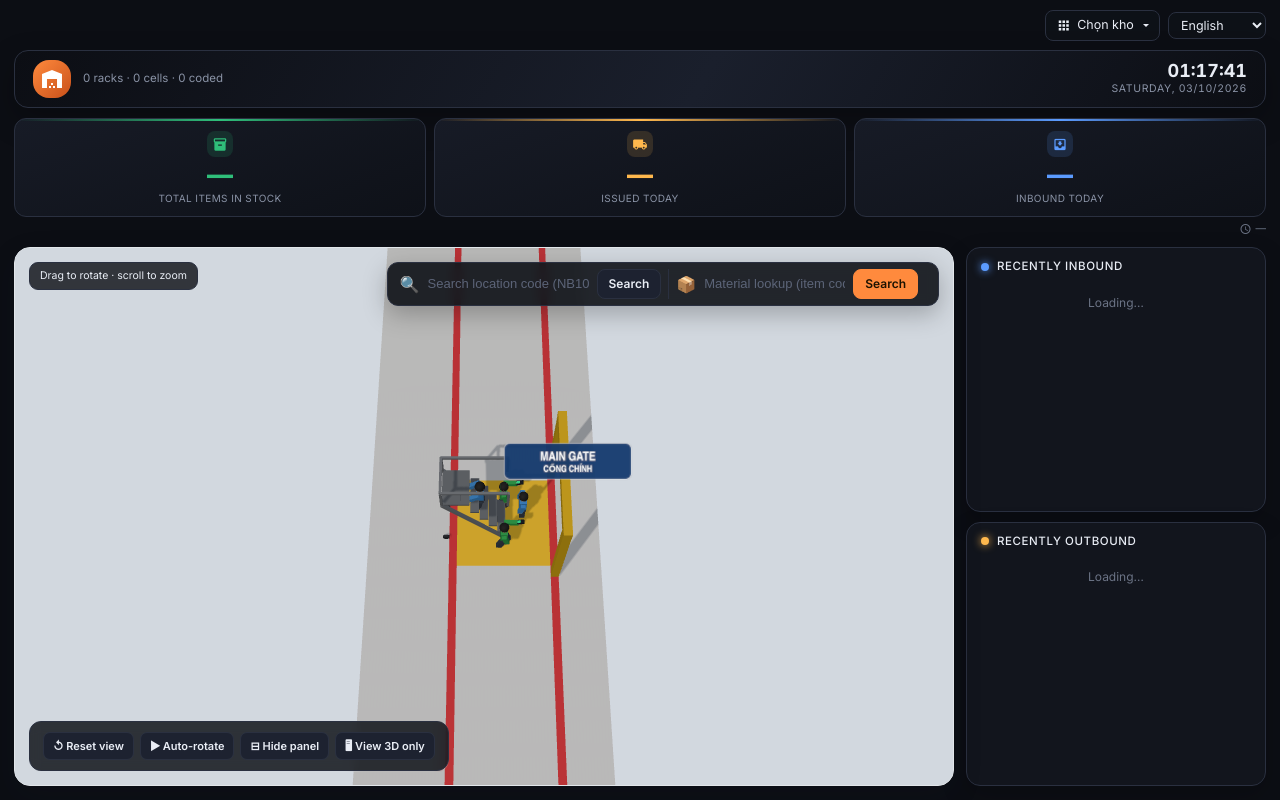
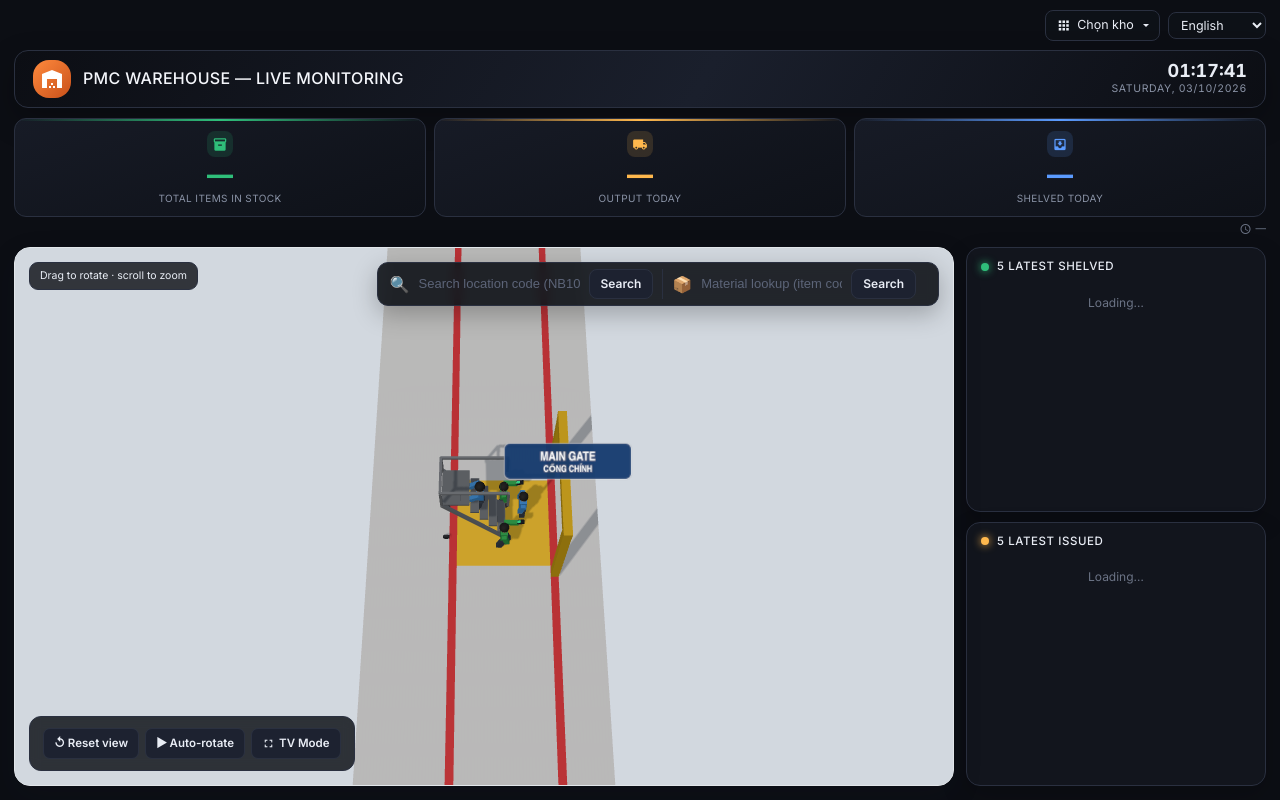
Before and after one commit to Mynhchuong/PMC_WH, an ASP.NET Core app: template 3DWarehouse/Views/Warehouse/GenericMap.cshtml in a window 1280 px wide. Run offline with ASP.NET Core 8, Linux system fonts and the light colour scheme; the template is opened without the code that fills it, so the values that code supplies are empty; some libraries are stand-ins or nearby versions.

Commit message:
refactor: Update warehouse dashboard functionality and improve UI elements

```diff
--- a/3DWarehouse/Controllers/WarehouseController.cs
+++ b/3DWarehouse/Controllers/WarehouseController.cs
@@ -146,7 +146,7 @@ public class WarehouseController : Controller
                         FROM MES.MTL_BAR_BARCODE@inf_m_e
                        WHERE I_STATUS = 'Y'
                        ORDER BY CREATE_DATE DESC
-                  ) WHERE ROWNUM <= 8");
+                  ) WHERE ROWNUM <= 5");
 
             // Xuất kho hôm nay — bảng MTL_BAR_SCANNING chỉ ghi lượt quét in/out (I_STATUS='O' = quét
             // ra), KHÔNG có thông tin lên kệ. D_GATHER lưu chuỗi 'YYYYMMDDHH24MISS' (giống kiểu
@@ -173,7 +173,7 @@ public class WarehouseController : Controller
                                             AND TO_CHAR(SYSDATE, 'YYYYMMDD') || '235959'
                          AND A.I_STATUS = 'O'
                        ORDER BY A.D_GATHER DESC
-                  ) WHERE ROWNUM <= 8");
+                  ) WHERE ROWNUM <= 5");
 
             return Json(new GenericDashboardDto
             {
--- a/3DWarehouse/Views/Warehouse/GenericMap.cshtml
+++ b/3DWarehouse/Views/Warehouse/GenericMap.cshtml
@@ -9,8 +9,6 @@
 
 @section Styles {
     <style>
-        /* Bố cục đồng bộ với Map.cshtml (bên PMC) — banner + đồng hồ, 3 số lớn, 2 feed nhập/xuất —
-           chỉ đổi tên lớp CSS thành tiền tố "whg-" để không đụng file/lớp của PMC (2 view độc lập). */
         .whg-mapbody { padding: 0 14px 14px; }
         #whg-page { display: flex; flex-direction: column; gap: 10px; min-height: 480px; }
         .whg-mainrow { display: flex; gap: 12px; flex: 1 1 auto; min-height: 320px; }
@@ -20,50 +18,42 @@
             box-shadow: 0 10px 30px rgba(15, 23, 42, 0.12); border: 1px solid #e2e6ea;
         }
         #whg-canvas { display: block; width: 100%; height: 100%; cursor: grab; }
+        .whg-side { flex: 0 0 300px; display: flex; flex-direction: column; gap: 10px; min-height: 0; }
         @@media (max-width: 1100px) {
             #whg-page { height: auto !important; }
             .whg-mainrow { flex-direction: column; }
             #whg-wrap { height: 60vh; min-height: 420px; }
             .whg-side { flex: none; }
         }
-
-        .whg-side { flex: 0 0 300px; display: flex; flex-direction: column; gap: 10px; min-height: 0; }
-        .whg-side.whg-hide { display: none; }
-        #whg-page.whg-focus .whg-banner,
-        #whg-page.whg-focus .whg-bignums,
-        #whg-page.whg-focus .whg-updated-row,
-        #whg-page.whg-focus .whg-side { display: none; }
-        .whg-hud { position: absolute; top: 14px; left: 14px; z-index: 4; display: flex; gap: 8px; }
+        .whg-hud {
+            position: absolute; top: 14px; left: 14px; right: 14px; display: flex; align-items: center;
+            justify-content: space-between; gap: 12px; pointer-events: none; z-index: 4;
+        }
         .whg-badge {
             background: rgba(15, 18, 24, 0.82); color: #e9edf5; border: 1px solid #2a3040;
-            border-radius: 9px; padding: 5px 10px; backdrop-filter: blur(6px); font-size: 10.5px;
+            border-radius: 9px; padding: 5px 10px; backdrop-filter: blur(6px);
+            font-size: 10.5px; display: flex; align-items: center; gap: 6px;
         }
         .whg-legend {
             position: absolute; left: 14px; bottom: 14px; z-index: 4;
             background: rgba(17, 20, 27, 0.85); border: 1px solid #2a3040; border-radius: 12px;
-            padding: 10px 13px; backdrop-filter: blur(6px); min-width: 170px; font-size: 11px; color: #cdd3df;
+            padding: 11px 13px; backdrop-filter: blur(6px); min-width: 180px;
         }
-        .whg-legend .row { display: flex; align-items: center; gap: 7px; margin: 3px 0; }
-        .whg-legend .sw { width: 11px; height: 11px; border-radius: 3px; flex-shrink: 0; }
         .whg-legend .acts { display: flex; gap: 6px; }
+        .whg-loading { position: absolute; inset: 0; display: flex; align-items: center; justify-content: center; background: #eef1f4; color: #64748b; z-index: 8; }
         .whg-btn {
-            font-size: 11px; font-weight: 600; color: #e9edf5; background: #1d2230; border: 1px solid #2a3040;
-            border-radius: 7px; padding: 5px 9px; cursor: pointer;
+            font-size: 11.5px; font-weight: 600; color: #e9edf5; background: #1d2230; border: 1px solid #2a3040;
+            border-radius: 7px; padding: 6px 10px; cursor: pointer;
         }
         .whg-btn:hover { background: #262c3c; }
         .whg-btn.on { border-color: #ff8a3d; color: #ff8a3d; }
 
-        /* 1 HÀNG DUY NHẤT gộp cả 2 ô tìm (mã vị trí + kiếm liệu), ngăn nhau bằng 1 vạch dọc — y hệt
-           cách PMC gộp ô "tìm barcode" + "đến kệ" chung 1 thanh, tránh xuống dòng xấu như bản trước
-           (2 thanh xếp chồng lên nhau). */
         .whg-search {
-            position: absolute; top: 14px; right: 14px; z-index: 6; display: flex; gap: 6px; align-items: center;
+            position: absolute; top: 14px; right: 14px; z-index: 6; display: flex; gap: 7px; align-items: center;
             background: rgba(15,18,24,0.9); border: 1px solid #2a3040; border-radius: 11px; padding: 6px 8px 6px 12px;
             backdrop-filter: blur(6px); box-shadow: 0 8px 24px rgba(0,0,0,0.25);
             transition: opacity 0.2s ease, transform 0.2s ease;
         }
-        /* Ẩn đi lúc drawer chi tiết vị trí đang mở (drawer đè lên đúng góc này) — y hệt PMC ẩn ô tìm
-           kiếm khi mở drawer chi tiết, tránh 2 lớp đè lên nhau. */
         .whg-search.whg-hide { opacity: 0; transform: translateY(-6px); pointer-events: none; }
         .whg-search input { border: none; outline: none; background: transparent; color: #e9edf5; font-family: monospace; font-size: 13px; }
         .whg-search input::placeholder { color: #5c6478; font-family: var(--font-body, sans-serif); }
@@ -71,16 +61,15 @@
         .whg-search #whg-lookup-input { width: 145px; }
         .whg-search button { border: 1px solid #2a3040; background: #1d2230; color: #e9edf5; font-size: 12px; font-weight: 600; padding: 5px 11px; border-radius: 8px; cursor: pointer; white-space: nowrap; }
         .whg-search button:hover { border-color: #ff8a3d; }
-        .whg-search #whg-lookup-btn { background: #ff8a3d; border-color: #ff8a3d; color: #1c1200; }
-        .whg-search .msg { font-size: 11px; color: #ff6a6a; max-width: 110px; }
-        .whg-search-sep { width: 1px; align-self: stretch; background: #2a3040; margin: 0 1px; }
-        @@media (max-width: 1100px) {
+        .whg-search .msg { font-size: 11px; color: #ff8a3d; max-width: 190px; }
+        .whg-search .msg.err { color: #ff6a6a; }
+        .whg-search-sep { width: 1px; align-self: stretch; background: #2a3040; margin: 0 2px; }
+        @@media (max-width: 680px) {
             .whg-search { left: 14px; flex-wrap: wrap; max-width: calc(100% - 28px); justify-content: center; }
+            .whg-search input { width: 120px !important; }
             .whg-search-sep { display: none; }
         }
 
-        /* Drawer chi tiết 1 vị trí — trượt ra từ bên phải NGAY TRONG khung bản đồ 3D (y hệt
-           .wh3d-drawer bên PMC), không che hết màn hình như modal — camera vẫn xoay/zoom được. */
         .whg-drawer {
             position: absolute; top: 0; right: 0; bottom: 0; width: 300px;
             background: rgba(15,18,24,0.97); border-left: 1px solid #2a3040; z-index: 7;
@@ -99,7 +88,6 @@
         .whg-drawer td.num { text-align: right; font-variant-numeric: tabular-nums; }
         .whg-drawer-empty { color: #8a93a6; font-size: 12.5px; text-align: center; padding: 20px 0; }
 
-        /* Modal dùng chung (Kiếm liệu 2 bảng) */
         .whg-modal-backdrop {
             position: fixed; inset: 0; background: rgba(8, 10, 15, 0.72); z-index: 50;
             display: flex; align-items: center; justify-content: center; padding: 24px;
@@ -124,7 +112,6 @@
         .whg-modal-col td.num { text-align: right; font-variant-numeric: tabular-nums; }
         .whg-modal-empty { color: #8a93a6; font-size: 12.5px; text-align: center; padding: 20px 0; }
 
-        /* Banner + đồng hồ (y hệt .wh3d-banner/.wh3d-clock bên PMC) */
         .whg-banner {
             display: flex; align-items: center; justify-content: space-between; gap: 16px; flex-wrap: wrap;
             flex: 0 0 auto;
@@ -135,12 +122,11 @@
         .whg-banner .id { display: flex; align-items: center; gap: 12px; }
         .whg-banner .id .icon { width: 38px; height: 38px; font-size: 18px; }
         .whg-banner h5 { color: #f4f6fb; letter-spacing: 0.02em; margin-bottom: 1px; font-size: 16px; }
-        .whg-banner .sub { color: #8a93a6; font-size: 11.5px; }
+        .whg-banner .sub { color: #8a93a6; }
         .whg-clock { text-align: right; color: #e9edf5; font-variant-numeric: tabular-nums; }
         .whg-clock .time { font-size: 18px; font-weight: 700; line-height: 1.1; }
         .whg-clock .date { font-size: 10.5px; color: #8a93a6; text-transform: uppercase; letter-spacing: 0.06em; }
 
-        /* 3 số lớn (y hệt .wh3d-bignum bên PMC) */
         .whg-bignums { display: grid; grid-template-columns: repeat(3, 1fr); gap: 8px; flex: 0 0 auto; }
         .whg-bignum {
             position: relative; overflow: hidden;
@@ -172,7 +158,6 @@
         .whg-updated-row { flex: 0 0 auto; text-align: right; font-size: 10.5px; color: #6b7385; margin-top: -6px; display: flex; align-items: center; justify-content: flex-end; gap: 4px; }
         .whg-updated-row .material-icons { font-size: 12px; }
 
-        /* 2 feed nhập/xuất (y hệt .wh3d-feed bên PMC) */
         .whg-feed {
             background: #12151d; border: 1px solid #2a3040; border-radius: 14px; padding: 12px 14px;
             box-shadow: 0 10px 26px rgba(0,0,0,0.18); flex: 1 1 0; display: flex; flex-direction: column; min-height: 0;
@@ -182,7 +167,7 @@
             text-transform: uppercase; letter-spacing: 0.05em; margin-bottom: 6px; flex: 0 0 auto;
         }
         .whg-feed h6 .dot { width: 8px; height: 8px; border-radius: 50%; flex-shrink: 0; }
-        .whg-feed.in h6 .dot { background: #5b9bff; box-shadow: 0 0 8px #5b9bff; }
+        .whg-feed.in h6 .dot { background: #2fbf7a; box-shadow: 0 0 8px #2fbf7a; }
         .whg-feed.out h6 .dot { background: #ffb84d; box-shadow: 0 0 8px #ffb84d; }
         .whg-feed-list { flex: 1 1 auto; overflow-y: auto; min-height: 0; }
         .whg-feed-item {
@@ -192,7 +177,7 @@
         .whg-feed-item:last-child { border-bottom: none; }
         .whg-feed-item .fi-main { min-width: 0; }
         .whg-feed-item .fi-code { font-family: monospace; font-weight: 700; color: #e9edf5; font-size: 12.5px; }
-        .whg-feed-item .fi-sub { font-size: 10.5px; color: #8a93a6; white-space: nowrap; overflow: hidden; text-overflow: ellipsis; max-width: 210px; }
+        .whg-feed-item .fi-sub { font-size: 10.5px; color: #8a93a6; white-space: nowrap; overflow: hidden; text-overflow: ellipsis; }
         .whg-feed-item .fi-right { text-align: right; flex-shrink: 0; }
         .whg-feed-item .fi-qty { font-size: 11.5px; color: #e9edf5; font-weight: 600; }
         .whg-feed-item .fi-time { font-size: 10px; color: #6b7385; }
@@ -210,11 +195,7 @@
                     <span class="material-icons text-white">warehouse</span>
                 </span>
                 <div>
-                    <h5 class="mb-0">@Model.Warehouse.Name</h5>
-                    <div class="sub" id="whg-banner-sub"
-                         data-racks="@Model.TotalRacks" data-cells="@Model.TotalLocations" data-filled="@Model.FilledLocations">
-                        @Model.TotalRacks · @Model.TotalLocations · @Model.FilledLocations
-                    </div>
+                    <h5 class="mb-0" id="whg-banner-title">@Model.Warehouse.Name</h5>
                 </div>
             </div>
             <div class="whg-clock">
@@ -242,13 +223,15 @@
         <div class="whg-mainrow">
             <div id="whg-wrap">
                 <canvas id="whg-canvas"></canvas>
+                <div class="whg-loading" id="whg-loading" data-i18n="wgLoading3d">Đang dựng kho 3D…</div>
                 <div class="whg-hud"><div class="whg-badge" data-i18n="wgHudHint">Drag to rotate · scroll to zoom</div></div>
                 <div class="whg-legend">
                     <div class="acts">
                         <button class="whg-btn" id="whg-btn-reset" data-i18n="wgResetView">↺ Reset view</button>
                         <button class="whg-btn" id="whg-btn-spin">▶ Auto-rotate</button>
-                        <button class="whg-btn" id="whg-btn-toggle-side" data-i18n="wgHidePanel">⊟ Hide panel</button>
-                        <button class="whg-btn" id="whg-btn-focus" data-i18n="wgFocusMode">🖥 View 3D only</button>
+                        <button class="whg-btn d-inline-flex align-items-center gap-1" id="whg-btn-fullscreen">
+                            <span class="material-icons" style="font-size:13px;">fullscreen</span> <span data-i18n="tvMode">Chế độ TV</span>
+                        </button>
                     </div>
                 </div>
                 <div class="whg-search">
@@ -284,7 +267,7 @@
                     </div>
                 </div>
             </div>
-            <div class="whg-side" id="whg-side">
+            <div class="whg-side">
                 <div class="whg-feed in">
                     <h6><span class="dot"></span> <span data-i18n="wgFeedInboundTitle">Recently inbound</span></h6>
                     <div class="whg-feed-list" id="whg-feed-inbound"><div class="whg-feed-empty" data-i18n="wgLoading">Loading…</div></div>
--- a/3DWarehouse/wwwroot/js/warehouse-dashboard-generic.js
+++ b/3DWarehouse/wwwroot/js/warehouse-dashboard-generic.js
@@ -30,6 +30,17 @@
   tickClock();
   setInterval(tickClock, 1000);
 
+  var fsBtn = document.getElementById('whg-btn-fullscreen');
+  if (fsBtn) {
+    fsBtn.addEventListener('click', function () {
+      if (!document.fullscreenElement) {
+        document.documentElement.requestFullscreen().catch(function () {});
+      } else {
+        document.exitFullscreen().catch(function () {});
+      }
+    });
+  }
+
   var pageEl = document.getElementById('whg-page');
   var lastPageHeight = null;
   function fitPageHeight() {
@@ -53,12 +64,7 @@
 
   function applyStaticTranslations() {
     document.title = WH_NAME ? (WH_NAME + ' — ' + I18N.t('pageTitle')) : I18N.t('pageTitle');
-    var sub = document.getElementById('whg-banner-sub');
-    if (sub) {
-      sub.textContent = sub.getAttribute('data-racks') + ' ' + I18N.t('wgRacksSuffix') + ' · ' +
-        sub.getAttribute('data-cells') + ' ' + I18N.t('wgCellsSuffix') + ' · ' +
-        sub.getAttribute('data-filled') + ' ' + I18N.t('wgFilledSuffix');
-    }
+    setTxt('whg-banner-title', WH_NAME || I18N.t('bannerTitle'));
   }
   applyStaticTranslations();
 
--- a/3DWarehouse/wwwroot/js/warehouse-i18n.js
+++ b/3DWarehouse/wwwroot/js/warehouse-i18n.js
@@ -388,11 +388,7 @@ window.PmcWhI18n = (function () {
       wgHudHint: 'Kéo chuột xoay · lăn để zoom',
       wgResetView: '↺ Reset góc nhìn',
       wgAutoSpinStart: '▶ Tự xoay',
-      wgAutoSpinStop: '⏸ Dừng xoay',
-      wgHidePanel: '⊟ Ẩn panel',
-      wgShowPanel: '⊞ Hiện panel',
-      wgFocusMode: '🖥 Chỉ xem 3D',
-      wgFocusExit: '↩ Quay lại',
+      wgAutoSpinStop: '■ Dừng xoay',
       wgSearchLocPlaceholder: 'Tìm mã vị trí (NB108-21)',
       wgSearchLocBtn: 'Tìm',
       wgSearchLocNotFound: 'Không thấy mã này.',
@@ -411,21 +407,19 @@ window.PmcWhI18n = (function () {
       wgLookupErr: 'Không lấy được dữ liệu thật (mất kết nối MES).',
       wgLookupLoadErr: 'Lỗi tải dữ liệu.',
       wgLoading: 'Đang tải…',
+      wgLoading3d: 'Đang dựng kho 3D…',
       wgBigInStock: 'Tổng số hàng trong kho',
       wgBigOutToday: 'Đã xuất hôm nay',
-      wgBigInToday: 'Nhập hôm nay',
-      wgFeedInboundTitle: 'Vừa nhập kho',
-      wgFeedOutboundTitle: 'Vừa xuất kho',
-      wgFeedEmpty: 'Chưa có dữ liệu.',
+      wgBigInToday: 'Lên kệ hôm nay',
+      wgFeedInboundTitle: '5 mã vừa lên kệ',
+      wgFeedOutboundTitle: '5 mã vừa xuất kho',
+      wgFeedEmpty: 'Chưa có hoạt động.',
       wgFeedErr: 'Không lấy được dữ liệu thật (mất kết nối MES) — bản đồ vẫn dùng được bình thường.',
       wgUpdatedPrefix: 'Cập nhật ',
-      wgJustNow: 'vừa xong',
+      wgJustNow: 'Vừa xong',
       wgMinAgo: ' phút trước',
       wgHourAgo: ' giờ trước',
       wgDayAgo: ' ngày trước',
-      wgRacksSuffix: 'kệ',
-      wgCellsSuffix: 'ô',
-      wgFilledSuffix: 'đã có mã',
       wgDetailBarcodeCol: 'Barcode',
       wgDetailPoCol: 'PO',
       wgDetailStyleCol: 'Style',
@@ -813,11 +807,7 @@ window.PmcWhI18n = (function () {
       wgHudHint: 'Drag to rotate · scroll to zoom',
       wgResetView: '↺ Reset view',
       wgAutoSpinStart: '▶ Auto-rotate',
-      wgAutoSpinStop: '⏸ Stop rotating',
-      wgHidePanel: '⊟ Hide panel',
-      wgShowPanel: '⊞ Show panel',
-      wgFocusMode: '🖥 View 3D only',
-      wgFocusExit: '↩ Back',
+      wgAutoSpinStop: '■ Stop rotating',
       wgSearchLocPlaceholder: 'Search location code (NB108-21)',
       wgSearchLocBtn: 'Search',
       wgSearchLocNotFound: 'Code not found.',
@@ -836,21 +826,19 @@ window.PmcWhI18n = (function () {
       wgLookupErr: 'Could not load live data (MES connection lost).',
       wgLookupLoadErr: 'Failed to load data.',
       wgLoading: 'Loading…',
+      wgLoading3d: 'Building 3D warehouse…',
       wgBigInStock: 'Total items in stock',
-      wgBigOutToday: 'Issued today',
-      wgBigInToday: 'Inbound today',
-      wgFeedInboundTitle: 'Recently inbound',
-      wgFeedOutboundTitle: 'Recently outbound',
-      wgFeedEmpty: 'No data yet.',
+      wgBigOutToday: 'Output today',
+      wgBigInToday: 'Shelved today',
+      wgFeedInboundTitle: '5 latest shelved',
+      wgFeedOutboundTitle: '5 latest issued',
+      wgFeedEmpty: 'No activity yet.',
       wgFeedErr: 'Could not load live data (MES connection lost) — the map still works normally.',
       wgUpdatedPrefix: 'Updated ',
-      wgJustNow: 'just now',
+      wgJustNow: 'Just now',
       wgMinAgo: ' min ago',
       wgHourAgo: ' hr ago',
       wgDayAgo: ' d ago',
-      wgRacksSuffix: 'racks',
-      wgCellsSuffix: 'cells',
-      wgFilledSuffix: 'coded',
       wgDetailBarcodeCol: 'Barcode',
       wgDetailPoCol: 'PO',
       wgDetailStyleCol: 'Style',
--- a/3DWarehouse/wwwroot/js/warehouse-map-generic.js
+++ b/3DWarehouse/wwwroot/js/warehouse-map-generic.js
@@ -1046,42 +1046,6 @@
     });
   }
 
-  var btnToggleSide = document.getElementById('whg-btn-toggle-side');
-  var sidePanel = document.getElementById('whg-side');
-  if (btnToggleSide && sidePanel) {
-    var sideHidden = false;
-    function applyToggleSideLabel() {
-      btnToggleSide.textContent = sideHidden ? I18N.t('wgShowPanel') : I18N.t('wgHidePanel');
-    }
-    applyToggleSideLabel();
-    btnToggleSide.addEventListener('click', function () {
-      sideHidden = !sideHidden;
-      sidePanel.classList.toggle('whg-hide', sideHidden);
-      btnToggleSide.classList.toggle('on', sideHidden);
-      applyToggleSideLabel();
-      window.dispatchEvent(new Event('resize'));
-    });
-    I18N.onChange(applyToggleSideLabel);
-  }
-
-  var btnFocus = document.getElementById('whg-btn-focus');
-  var mapPageEl = document.getElementById('whg-page');
-  if (btnFocus && mapPageEl) {
-    var focusOn = false;
-    function applyFocusLabel() {
-      btnFocus.textContent = focusOn ? I18N.t('wgFocusExit') : I18N.t('wgFocusMode');
-    }
-    applyFocusLabel();
-    btnFocus.addEventListener('click', function () {
-      focusOn = !focusOn;
-      mapPageEl.classList.toggle('whg-focus', focusOn);
-      btnFocus.classList.toggle('on', focusOn);
-      applyFocusLabel();
-      window.dispatchEvent(new Event('resize'));
-    });
-    I18N.onChange(applyFocusLabel);
-  }
-
   // Xoay tự do bình thường — chỉ chặn phi lật quá xuống dưới sàn / quá thẳng đứng lên trên, không
   // khoá hướng xoay ngang (theta) nữa.
   var PHI_MIN = 0.12, PHI_MAX = 1.5;
@@ -1109,6 +1073,9 @@
   }
   window.addEventListener('resize', resize);
   resize();
+
+  var loadingEl = document.getElementById('whg-loading');
+  if (loadingEl) loadingEl.style.display = 'none';
 
   (function loop() {
     requestAnimationFrame(loop);
```
